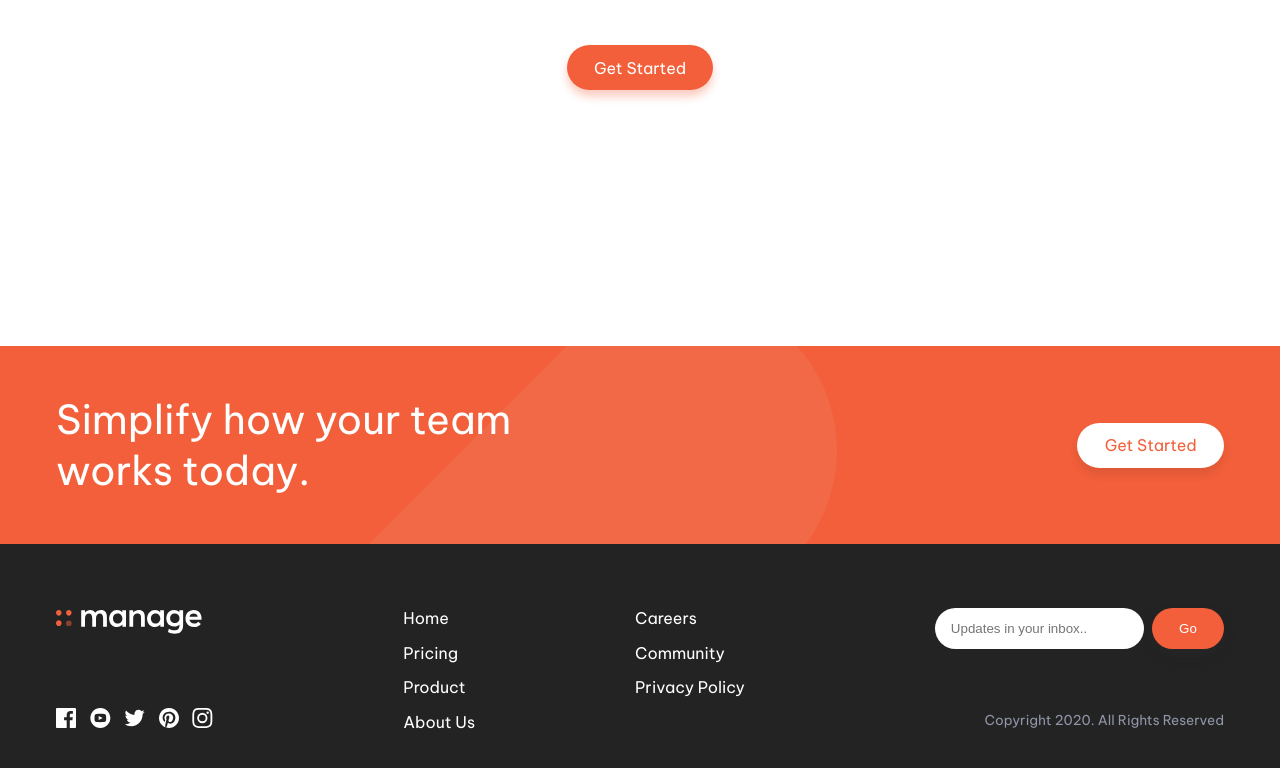
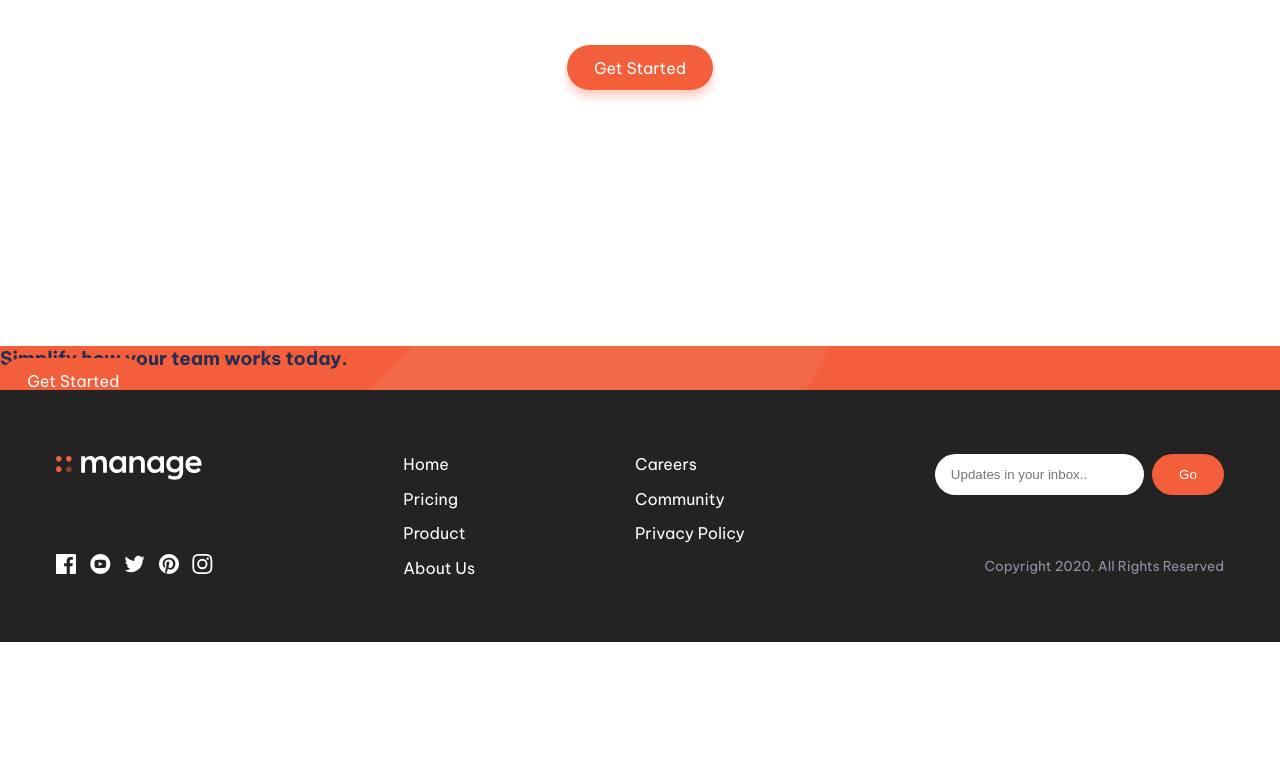
Before and after one commit to RedouaneAjgagal/manage-landing-page, a plain HTML site: page index.html in a window 1280 px wide. Shown: the part 1830-2598 px from the top of the page. After the commit the page ends 2472 px from the top, so only its background shows below. Drawn offline with nearby package versions, Linux system fonts and the light colour scheme.

Commit message:
Update index.html

```diff
--- a/index.html
+++ b/index.html
@@ -109,13 +109,13 @@
                 <a href="#" aria-label="Start using Manage" class="primaryBtn">Get Started</a>
             </div>
         </section>
+        <section class="footerOne">
+            <div>
+                <h3>Simplify how your team works today.</h3>
+                <a href="#" aria-label="Start using Manage" class="primaryBtn">Get Started</a>
+            </div>
+        </section>
     </main>
-    <footer class="footerOne">
-        <section>
-            <h3>Simplify how your team works today.</h3>
-            <a href="#" aria-label="Start using Manage" class="primaryBtn">Get Started</a>
-        </section>
-    </footer>
     <footer class="footerTwo" aria-label="main footer">
         <div class="footer-container">
             <div class="footer-brand">
@@ -142,7 +142,7 @@
                 </ul>
             </div>
             <div class="footer-email">
-                <form action="" novalidate id="emailValidation">
+                <form action="/" novalidate id="emailValidation">
                     <input type="email" name="email" id="email" placeholder="Updates in your inbox.." aria-label="Enter email">
                     <button type="submit" class="primaryBtn">Go</button>
                     <span class="errMsg"></span>
```
